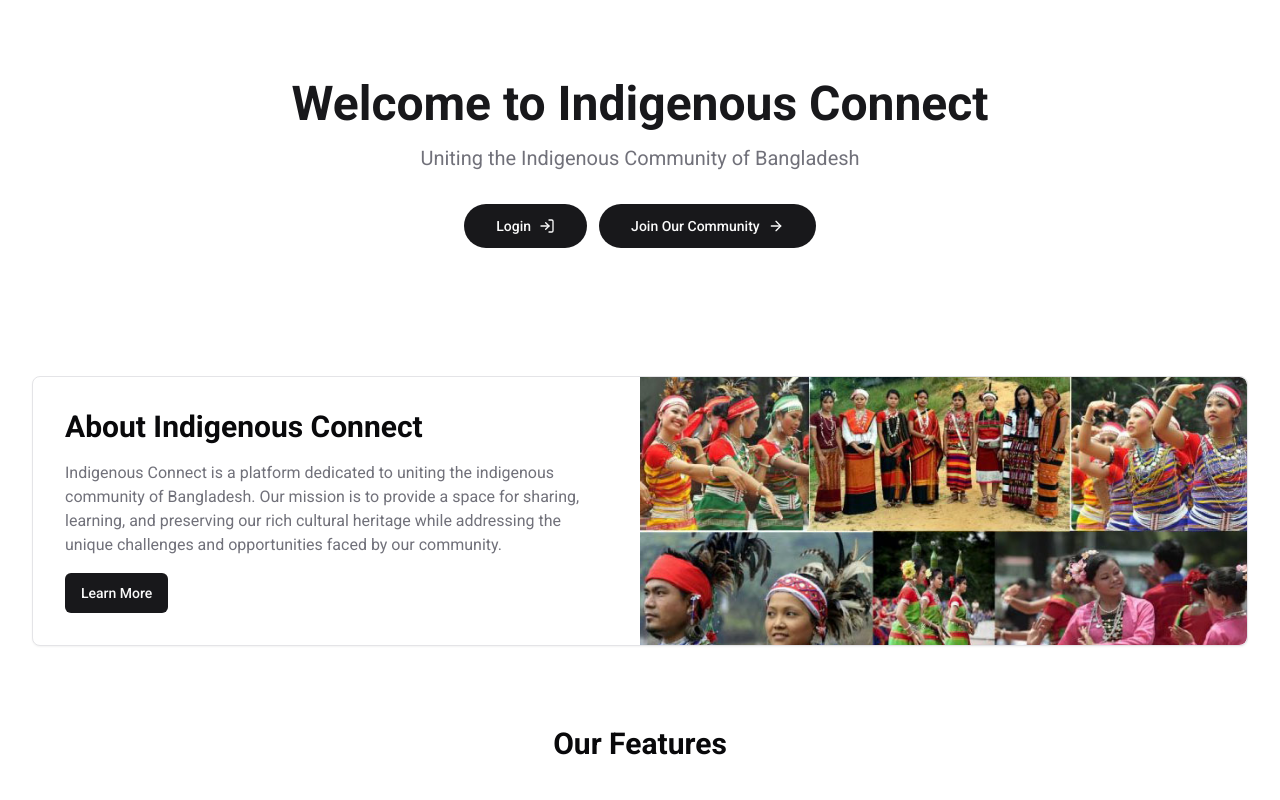
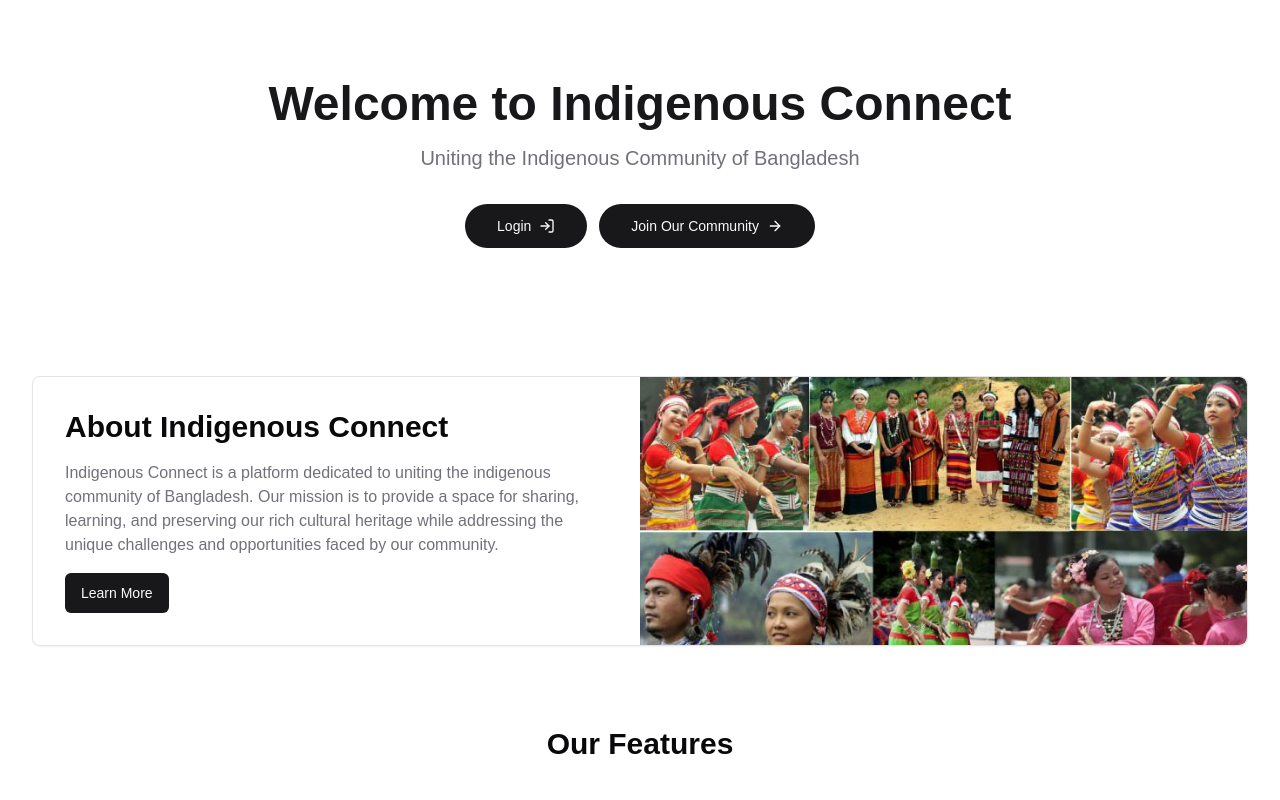
Before and after one commit to Ramrachai/indigenous-connect, a Next.js app: page / in a window 1280 px wide. Shown: the top 800 px of the page. Built offline with nearby package versions, Linux system fonts and the light colour scheme; no server answers.

Commit message:
fonts temporarily disabled

```diff
--- a/src/app/layout.tsx
+++ b/src/app/layout.tsx
@@ -1,17 +1,17 @@
 // src/app/layout.tsx
 import type { Metadata } from "next";
-import { Roboto } from '@next/font/google';
+// import { Roboto } from '@next/font/google';
 import "./globals.css";
 import { Header } from '@/components/layout/Header';
 import { Footer } from '@/components/layout/Footer';
 import { AuthProvider } from '@/components/SessionProvider';
 import { Toaster } from 'react-hot-toast';
-const roboto = Roboto({
-  weight: ['100', '300', '400', '500', '700', '900'],
-  style: ['normal', 'italic'],
-  subsets: ['latin'],
-  display: 'swap',
-})
+// const roboto = Roboto({
+//   weight: ['100', '300', '400', '500', '700', '900'],
+//   style: ['normal', 'italic'],
+//   subsets: ['latin'],
+//   display: 'swap',
+// })
 
 
 export const metadata: Metadata = {
@@ -26,7 +26,7 @@ export default function RootLayout({
 }>) {
   return (
     <html lang="en">
-      <body className={`${roboto.className} antialiased flex flex-col `}>
+      <body className={` antialiased flex flex-col `}>
         <AuthProvider>
           <Toaster />
           <Header />
```
